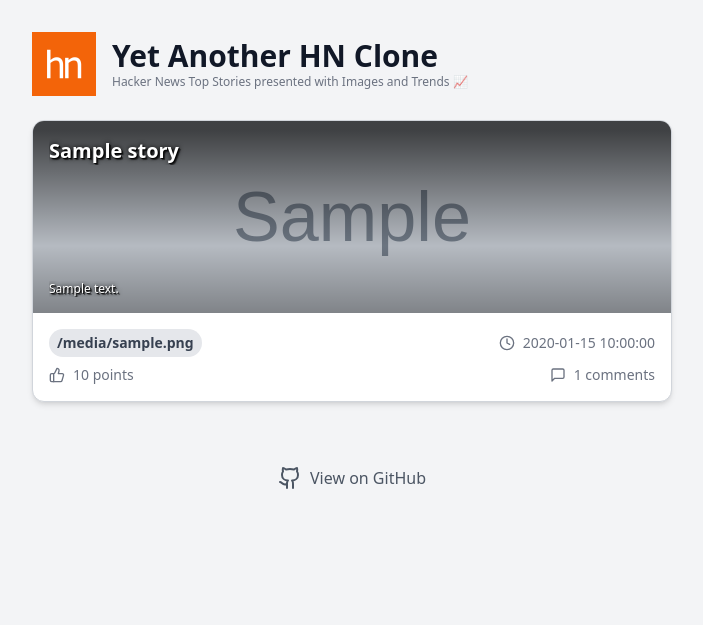
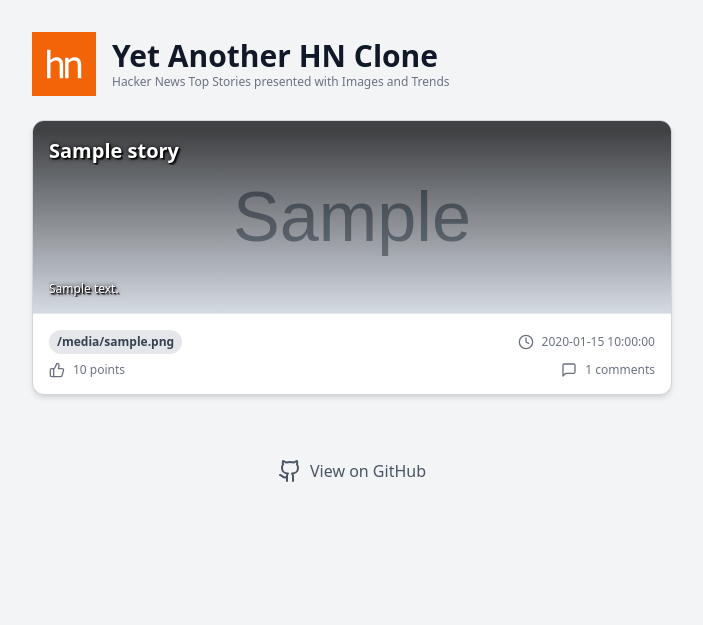
Before and after one commit to ilyaizen/hn-clone, a FastAPI app: template templates/index.html in a window 1280 px wide. Shown: the top 625 px of the page, without its empty margins (288-991 px from the left). Run offline with FastAPI, Linux system fonts and the light colour scheme; the template is opened without the code that fills it: most values are stand-ins (such as "Sample title", 1, 10 or a date in 2020); grey boxes marked "Sample" are stand-in pictures; some libraries are stand-ins or nearby versions.

Commit message:
Update index.html

```diff
--- a/templates/index.html
+++ b/templates/index.html
@@ -2,17 +2,17 @@
 <html lang="en">
   <head>
     <meta charset="utf-8" />
-    <meta name="viewport" content="width=device-width, initial-scale=1" />
+    <meta name="viewport" content="width=device-width, initial-scale=0.9" />
     <meta name="robots" content="index, follow" />
 
     <title>YAHNC</title>
-    <meta name="description" content="Yet Another HN Clone with Images and Trends 📈" />
+    <meta name="description" content="Yet Another HN Clone with Images and Trends" />
     <meta name="author" content="Ilya Aizenberg" />
     <meta name="keywords" content="Hacker News, Clone, Trends, Ticker, Images, Trending" />
 
     <!-- Open Graph metadata -->
     <meta property="og:title" content="YAHNC - Yet Another HN Clone" />
-    <meta property="og:description" content="Hacker News Top Stories presented with Images and Trends 📈" />
+    <meta property="og:description" content="Hacker News Top Stories presented with Images and Trends" />
     <meta property="og:type" content="website" />
     <meta property="og:url" content="{{ request.url }}" />
     <meta property="og:image" content="{{ request.base_url }}static/images/logo.png" />
@@ -21,9 +21,8 @@
     <!-- Add favicon -->
     <link rel="icon" type="image/x-icon" href="{{ url_for('static', path='/favicon.ico') }}" />
 
-    <!-- Add Tailwind CSS CDN -->
-    <script src="https://cdn.tailwindcss.com"></script>
     <link href="{{ url_for('static', path='/css/output.css') }}" rel="stylesheet" />
+
     <!-- Google tag (gtag.js) -->
     <script async src="https://www.googletagmanager.com/gtag/js?id=G-3LX6MHLD3J"></script>
     <script>
@@ -43,7 +42,7 @@
           <img src="{{ url_for('static', path='/images/logo.png') }}" alt="YAHNC Logo" class="mr-4 h-16 w-auto" />
           <div>
             <h1 class="text-3xl font-bold text-gray-900">Yet Another HN Clone</h1>
-            <p class="text-xs text-gray-500">Hacker News Top Stories presented with Images and Trends 📈</p>
+            <p class="text-xs text-gray-500">Hacker News Top Stories presented with Images and Trends</p>
           </div>
         </div>
       </div>
@@ -80,17 +79,18 @@
               {% endif %}
             </div>
           </div>
+          <hr class="border-t border-gray-200" />
           <div class="p-4">
-            <div class="mb-2 flex items-center justify-between">
+            <div class="mb-2 flex items-center justify-between text-xs">
               <a
                 href="https://news.ycombinator.com/user?id={{ story.poster }}"
                 target="_blank"
                 rel="noopener noreferrer"
-                class="rounded-full bg-gray-200 px-2 py-1 text-sm font-semibold text-gray-700 hover:bg-gray-300"
+                class="rounded-full bg-gray-200 px-2 py-1 font-semibold text-gray-700 hover:bg-gray-300"
               >
                 {{ story.poster }}
               </a>
-              <span class="flex items-center text-sm text-gray-500">
+              <span class="flex items-center text-gray-500">
                 <svg
                   xmlns="http://www.w3.org/2000/svg"
                   width="24"
@@ -109,8 +109,8 @@
                 {{ time_ago(story.time_posted) }}
               </span>
             </div>
-            <div class="flex items-center justify-between">
-              <span class="flex items-center text-sm text-gray-500">
+            <div class="flex items-center justify-between text-xs">
+              <span class="flex items-center text-gray-500">
                 <svg
                   xmlns="http://www.w3.org/2000/svg"
                   width="24"
@@ -130,7 +130,7 @@
                 </svg>
                 {{ story.score }} points
               </span>
-              <span class="flex items-center text-sm text-gray-500">
+              <span class="flex items-center text-gray-500">
                 <svg
                   xmlns="http://www.w3.org/2000/svg"
                   width="24"
@@ -149,7 +149,7 @@
               </span>
             </div>
             {% if story.trend in ['up', 'down'] %}
-            <div class="mt-2 text-sm text-gray-500">
+            <div class="mt-2 text-xs text-gray-500">
               <span
                 class="{% if story.trend == 'up' %}trend-up{% elif story.trend == 'down' %}trend-down{% endif %} mr-1"
               >
```
